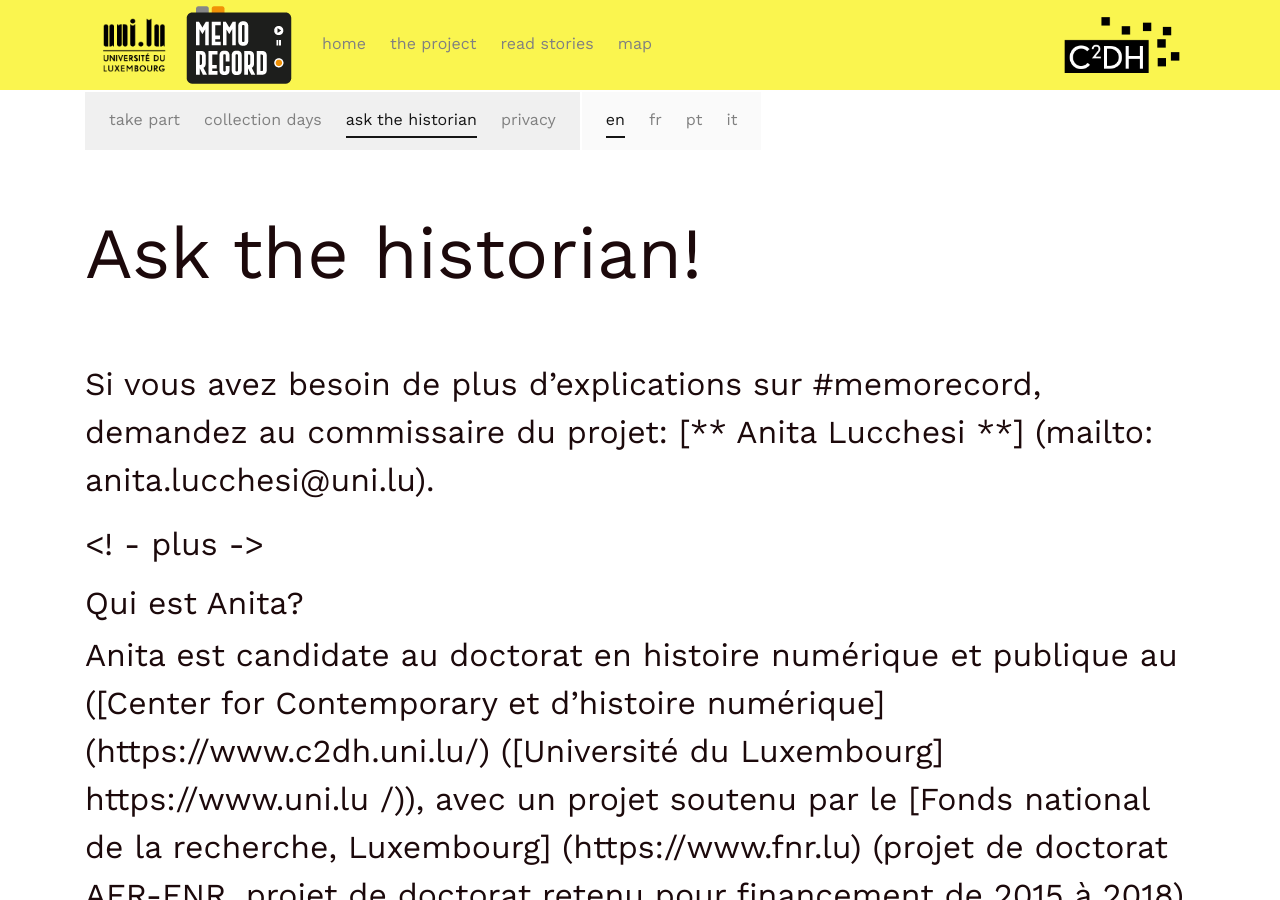
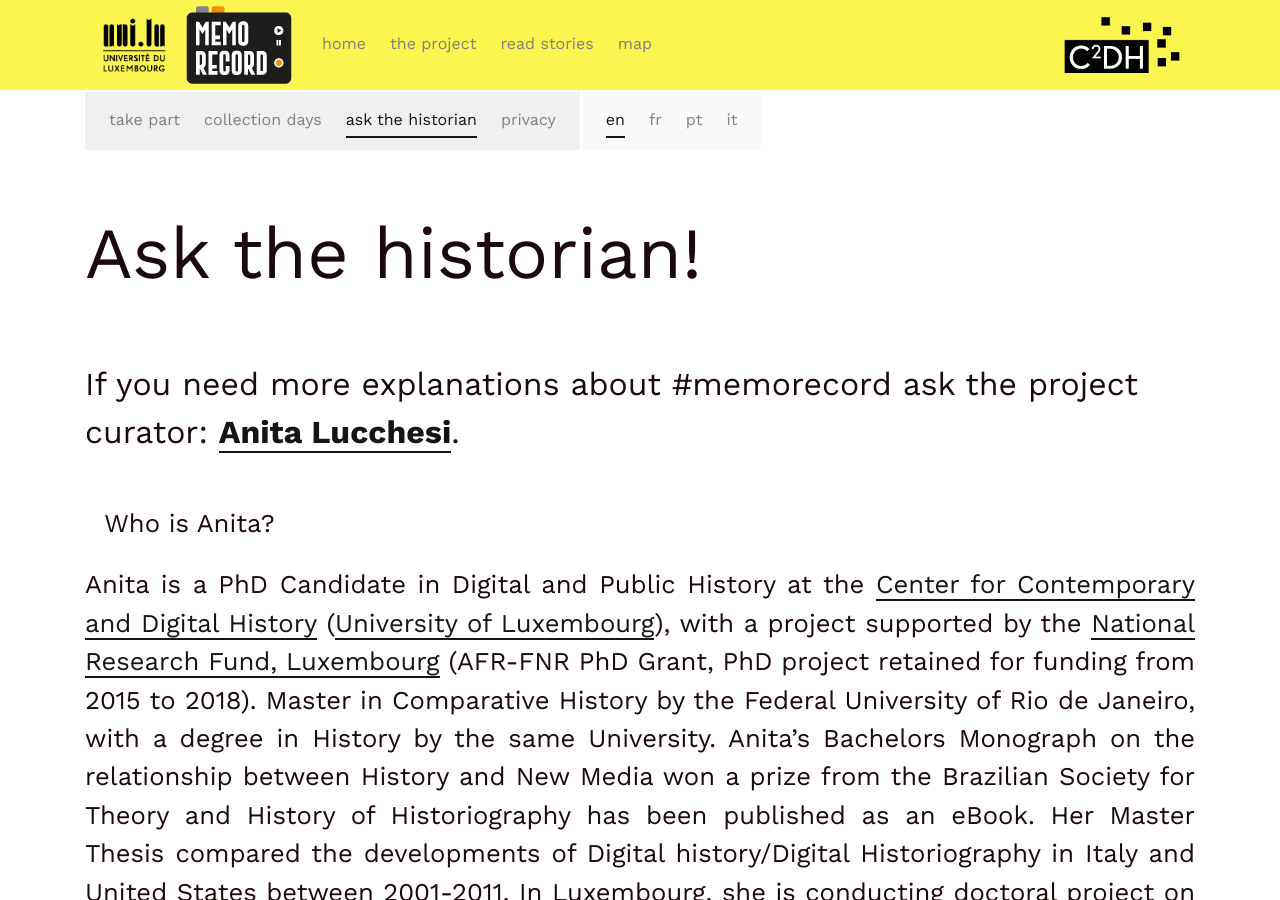
Before and after one commit to C2DH/memorecord, a Jekyll site: the page built from pages/ask-the-historian.md, in a window 1280 px wide and 900 px high. Built offline with Jekyll 4.4.1, drawn with Linux system fonts in a browser that asks for light colours; some of the changed text lies outside the part shown.

Commit message:
Update ask-the-historian.md

```diff
--- a/pages/ask-the-historian.md
+++ b/pages/ask-the-historian.md
@@ -6,12 +6,12 @@ link: /ask-the-historian/
 title: Ask the historian!
 ---
 
-Si vous avez besoin de plus d'explications sur #memorecord, demandez au commissaire du projet: [** Anita Lucchesi **] (mailto: anita.lucchesi@uni.lu).
+If you need more explanations about #memorecord ask the project curator: [**Anita Lucchesi**](mailto:anita.lucchesi@uni.lu).
 
-<! - plus ->
+<!-- more -->
 
-## Qui est Anita?
+## Who is Anita?
 
-Anita est candidate au doctorat en histoire numérique et publique au ([Center for Contemporary et d'histoire numérique] (https://www.c2dh.uni.lu/) ([Université du Luxembourg] https://www.uni.lu /)), avec un projet soutenu par le [Fonds national de la recherche, Luxembourg] (https://www.fnr.lu) (projet de doctorat AFR-FNR, projet de doctorat retenu pour financement de 2015 à 2018). Master en histoire comparée par l'Université fédérale de Rio de Janeiro, avec un diplôme en histoire par la même université. La monographie de baccalauréat d'Anita sur la relation entre l'histoire et l'histoire de l'historiographie. Son mémoire de maîtrise a comparé les développements de l'histoire numérique / historiographie numérique en Italie et aux États-Unis entre 2001-2011. Au Luxembourg, elle est médecin avec un projet sur les mémoires et les récits de migrants au Grand-Duché, utilisant des méthodes d'histoire publique numérique pour rassembler et analyser les sources historiques. Anita est également membre du conseil d'administration du [Centre de Documentation sur les Migrations Humaines] ((https://www.fnr.lu)), membre du comité de sensibilisation du [Rede Brasileira de História Pública] (http: //historiapublica.com.br/) et trésorier de la [Fédération internationale pour l'histoire publique] (http://ifph.hypotheses.org/).
+Anita is a PhD Candidate in Digital and Public History at the [Center for Contemporary and Digital History](https://www.c2dh.uni.lu/) ([University of Luxembourg](https://www.uni.lu/)), with a project supported by the [National Research Fund, Luxembourg](https://www.fnr.lu) (AFR-FNR PhD Grant, PhD project retained for funding from 2015 to 2018). Master in Comparative History by the Federal University of Rio de Janeiro, with a degree in History by the same University. Anita’s Bachelors Monograph on the relationship between History and New Media won a prize from the Brazilian Society for Theory and History of Historiography has been published as an eBook. Her Master Thesis compared the developments of Digital history/Digital Historiography in Italy and United States between 2001-2011. In Luxembourg, she is conducting doctoral project on migrant memories and narratives in the Grand Duchy, using digital public history methods to gather and analyse the historical sources, as well as to engage the interested community in the project. Anita is also member of the administration board of the [Centre de Documentation sur les Migrations Humaines]((https://www.fnr.lu)), member of the outreach committee of the [Rede Brasileira de História Pública](http://historiapublica.com.br/) and treasurer of the [International Federation for Public History](http://ifph.hypotheses.org/).
 
-Jetez un coup d'œil à [Profil d'Anita sur le site C2DH] (https://www.c2dh.uni.lu/people/anita-lucchesi) pour consulter ses publications.
+Check out [Anita’s profile on C2DH website](https://www.c2dh.uni.lu/people/anita-lucchesi) to check her publications.
```
